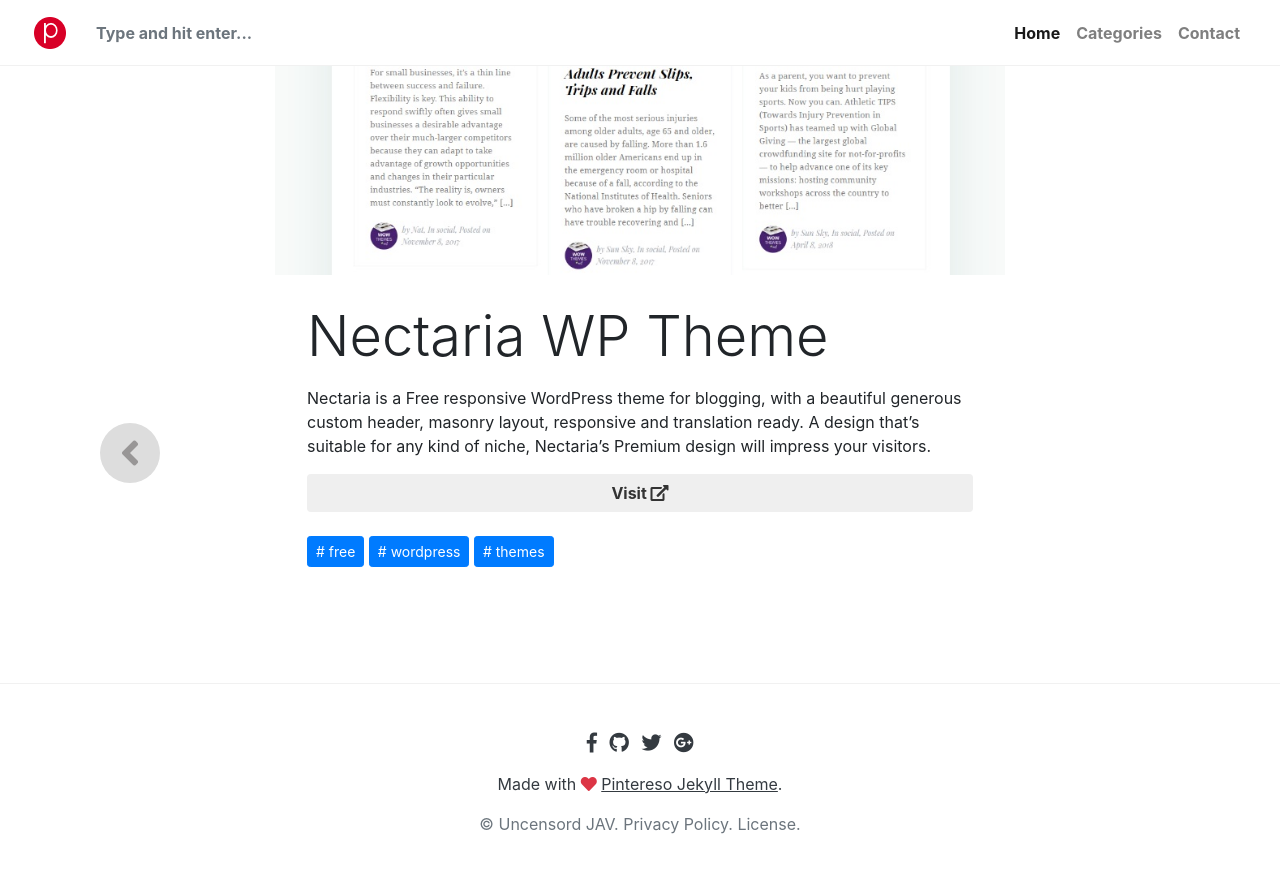
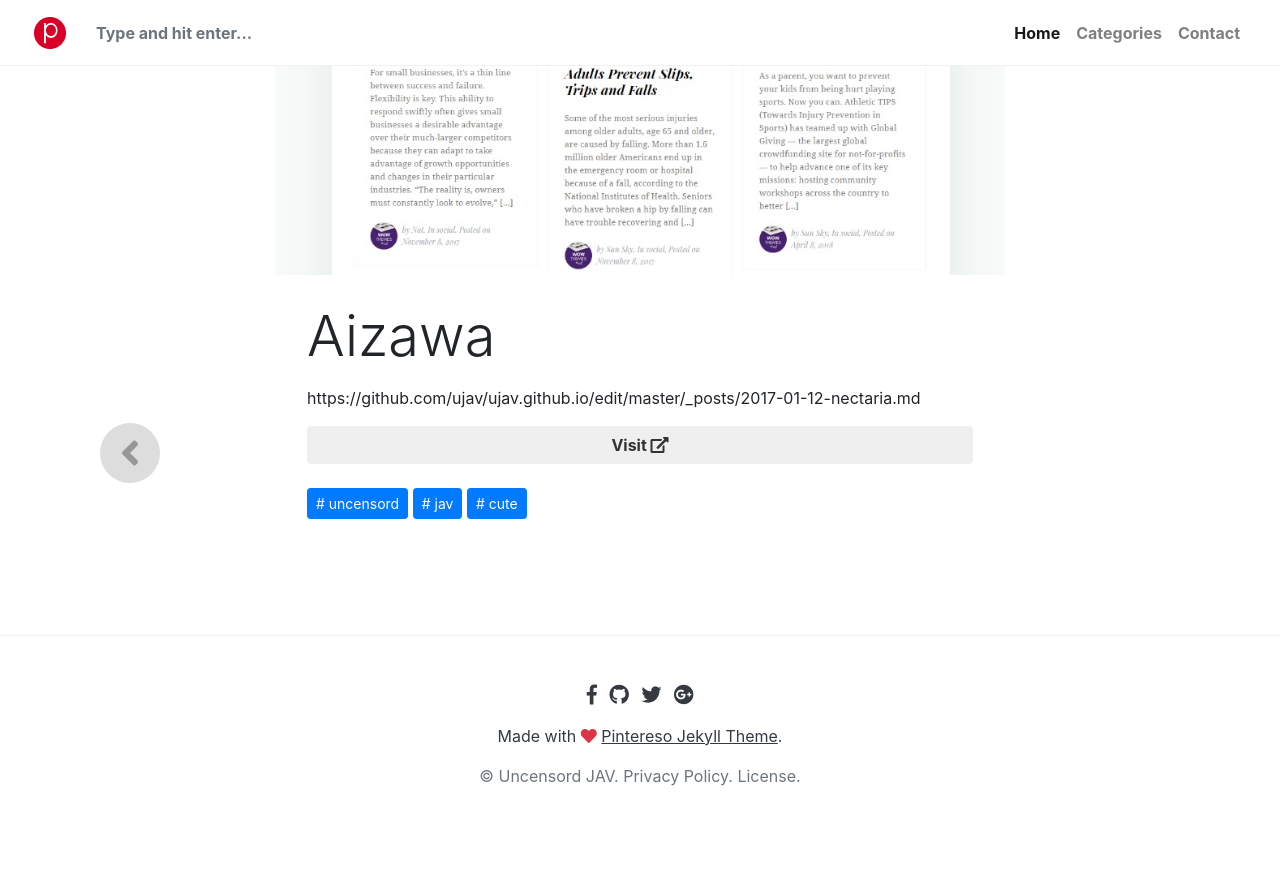
Before and after one commit to ujav/u, a Jekyll site: the page built from _posts/2017-01-12-nectaria.md, in a window 1280 px wide and 900 px high, scrolled down 975 px. Shown: the top 873 px of the window. Built offline with Jekyll 4.4.1, drawn with Linux system fonts in a browser that asks for light colours; nearby versions of some CDN libraries; library files that are not in the unit come from our copies; comment, search, counter and statistics services are not loaded; after the commit the page ends 1827 px from its top, so only the background shows below that.

Commit message:
Update 2017-01-12-nectaria.md

```diff
--- a/_posts/2017-01-12-nectaria.md
+++ b/_posts/2017-01-12-nectaria.md
@@ -1,8 +1,8 @@
 ---
-title:  "Nectaria WP Theme"
+title:  "Aizawa"
 metadate: "hide"
-categories: [ Free, WordPress, Themes ]
+categories: [ Uncensord, Jav, Cute]
 image: "/assets/images/nectaria.jpg"
 visit: "https://www.wowthemes.net/free-wordpress-theme-nectaria/"
 ---
-Nectaria is a Free responsive WordPress theme for blogging, with a beautiful generous custom header, masonry layout, responsive and translation ready. A design that’s suitable for any kind of niche, Nectaria’s Premium design will impress your visitors.
+https://github.com/ujav/ujav.github.io/edit/master/_posts/2017-01-12-nectaria.md
```
